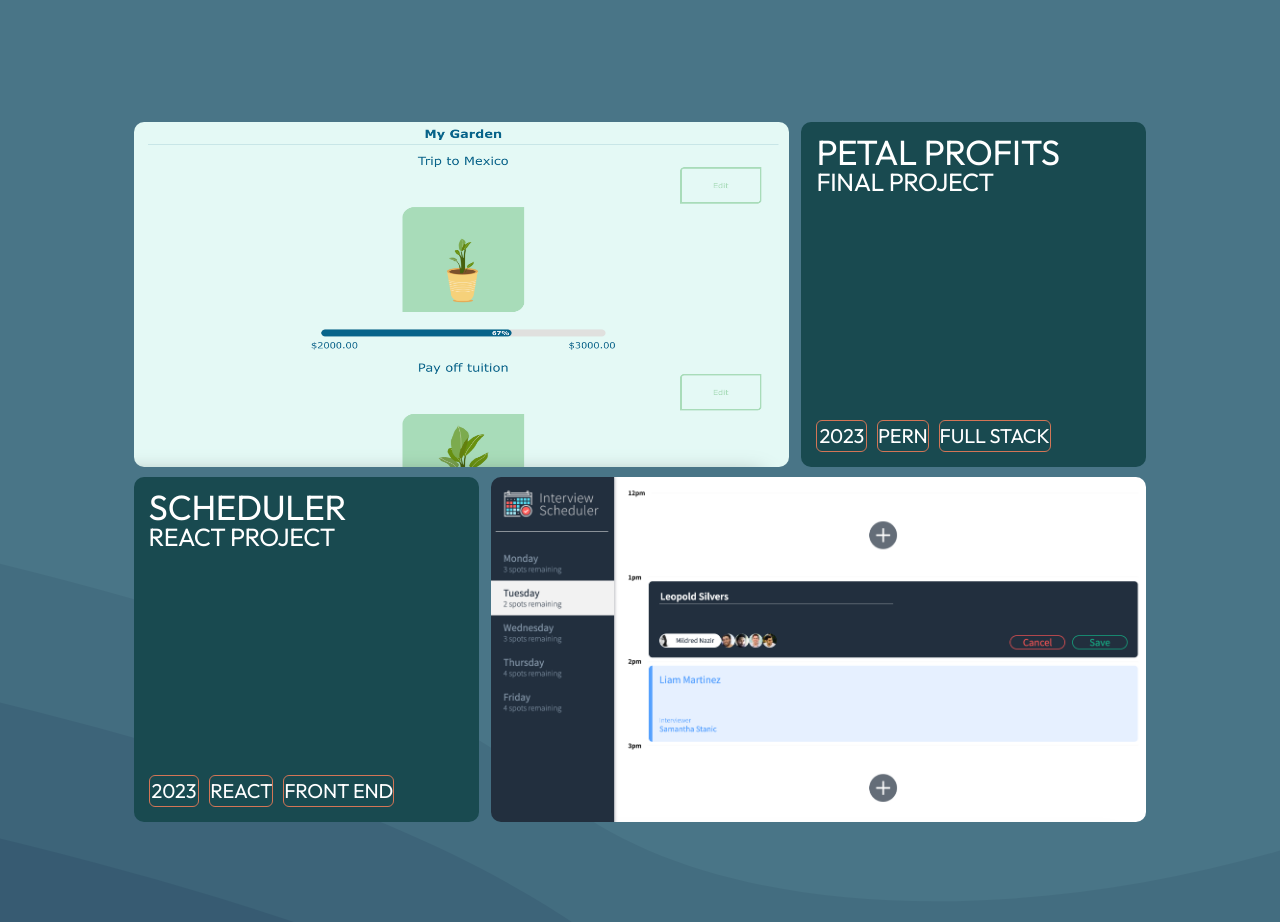
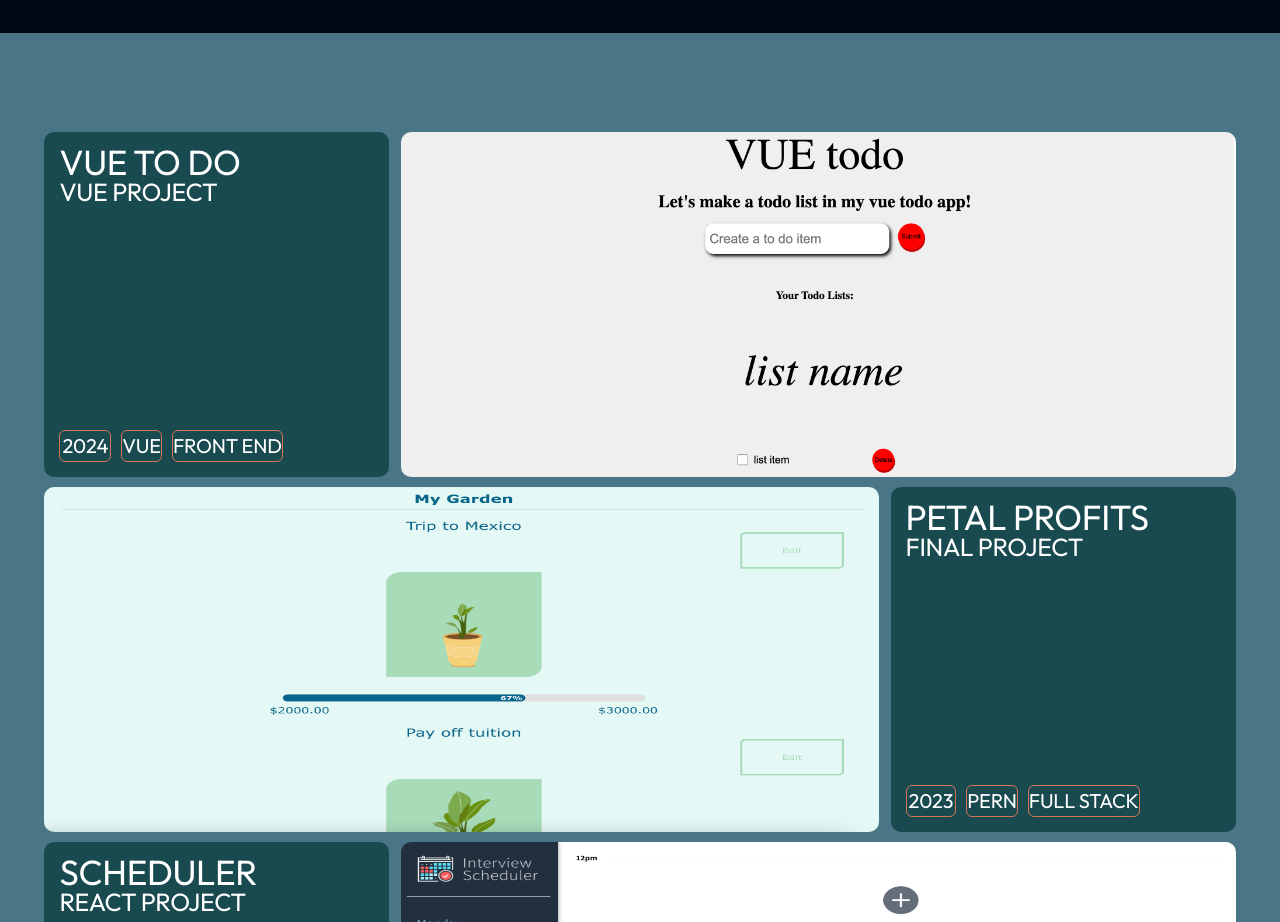
Before and after one commit to mathewsteenwinkel/Portfolio, a React (Create React App) app: page / in a window 1280 px wide. Shown: the part 4937-5859 px from the top of the page. Built offline with nearby package versions, Linux system fonts and the light colour scheme.

Commit message:
added vue project

```diff
--- a/src/Projects.jsx
+++ b/src/Projects.jsx
@@ -2,12 +2,37 @@ import React from 'react'
 import './css/projects.css'
 import petals from './assets/GardenPage.png'
 import interview from './assets/235047457-8fa02a2b-0d32-4564-8506-700be825fd53.png'
+import VUEtodo from './assets/VUE TODO app preview.png'
+
 
 const Projects = () => {
   return (
+
+
+
     <div className='container'>
       <div className='projects'>
         <h1 className='title_proj'>Projects</h1>
+        <div className='container'>
+          <div className='container'>
+            <a href='https://github.com/mathewsteenwinkel/Vue-todo/tree/main/Todo' target='blank' className='contents'>
+              <div className='text3'>
+                <div className='titles'>
+                  <a className='proj_name'>VUE To Do</a>
+                  <div className='proj'>Vue Project</div>
+                </div>
+                <div className='info2'>
+                  <div className='year'>2024</div>
+                  <div className='stack'>VUE</div>
+                  <div className='stack2'>front end</div>
+                </div>
+              </div>
+              <img src={VUEtodo} className='img' />
+            </a>
+          </div>
+        </div>
+
+
         <div className='container'>
           <a href='https://github.com/mathewsteenwinkel/petal-profits' target='blank' className='contents'>
             <img src={petals} className='img' alt-text="petals" />
```
Also changed, not shown: src/assets/VUE TODO app preview.png (added).
